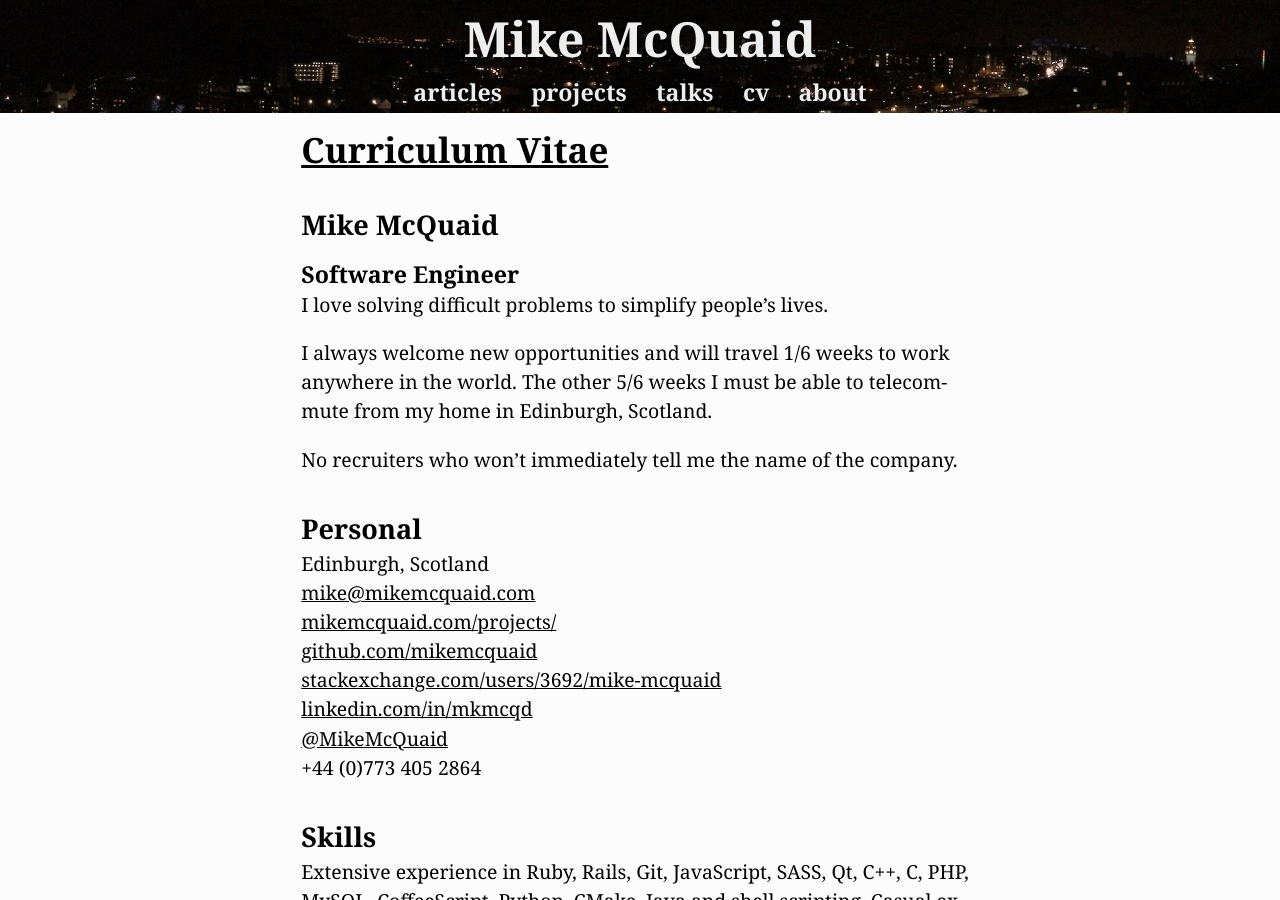
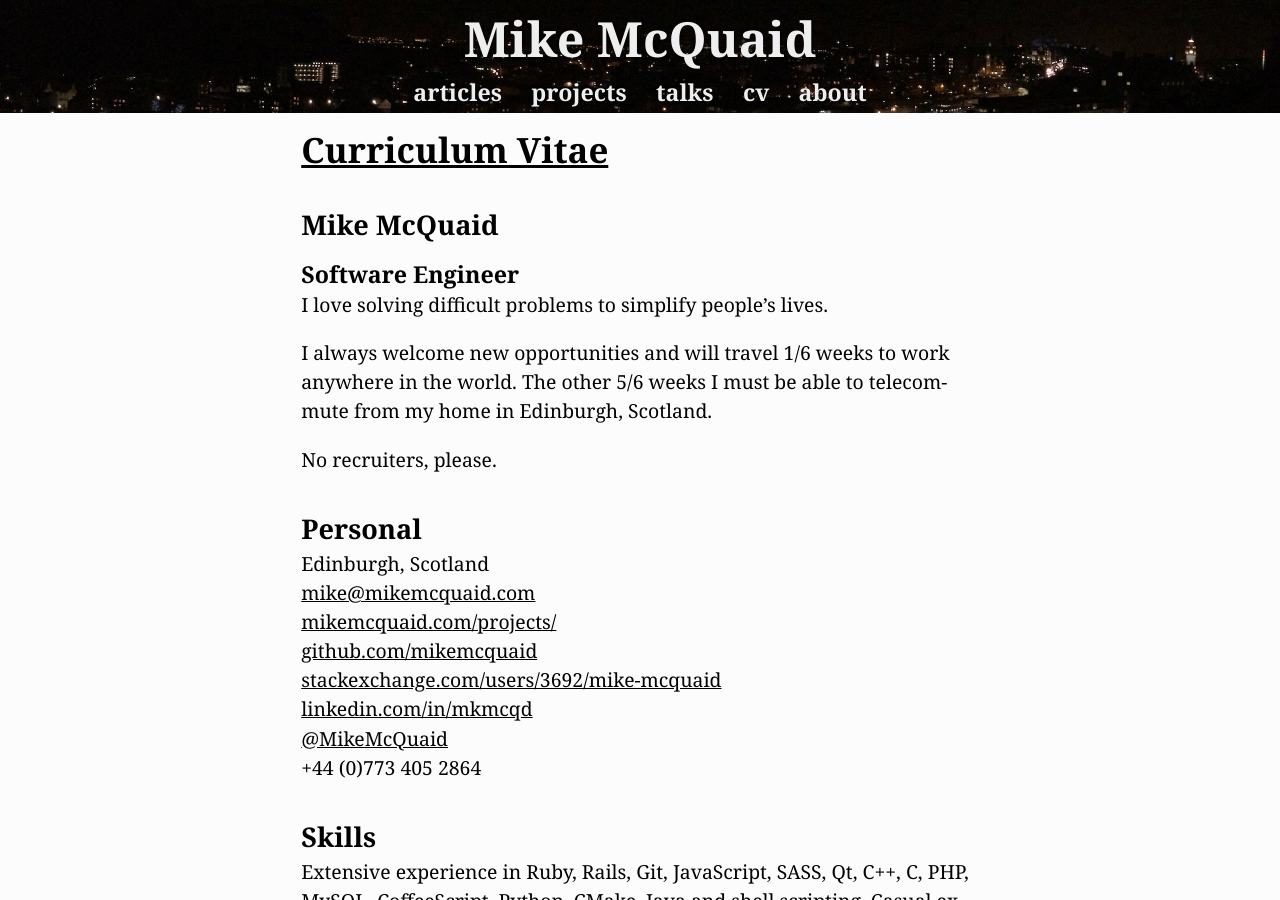
Before and after one commit to MikeMcQuaid/mikemcquaid.com, a Jekyll site: the page built from cv.markdown, in a window 1280 px wide and 900 px high. Built offline with Jekyll 4.4.1, drawn with Linux system fonts in a browser that asks for light colours; Markdown is read by kramdown in place of the engine named in the settings.

Commit message:
CV: be blunter with recruiters.

```diff
--- a/cv.markdown
+++ b/cv.markdown
@@ -8,7 +8,7 @@ I love solving difficult problems to simplify people's lives.<br>
 
 I always welcome new opportunities and will travel 1/6 weeks to work anywhere in the world. The other 5/6 weeks I must be able to telecommute from my home in Edinburgh, Scotland.<br>
 
-No recruiters who won't immediately tell me the name of the company.
+No recruiters, please.
 
 ### Personal
 Edinburgh, Scotland<br>
```
